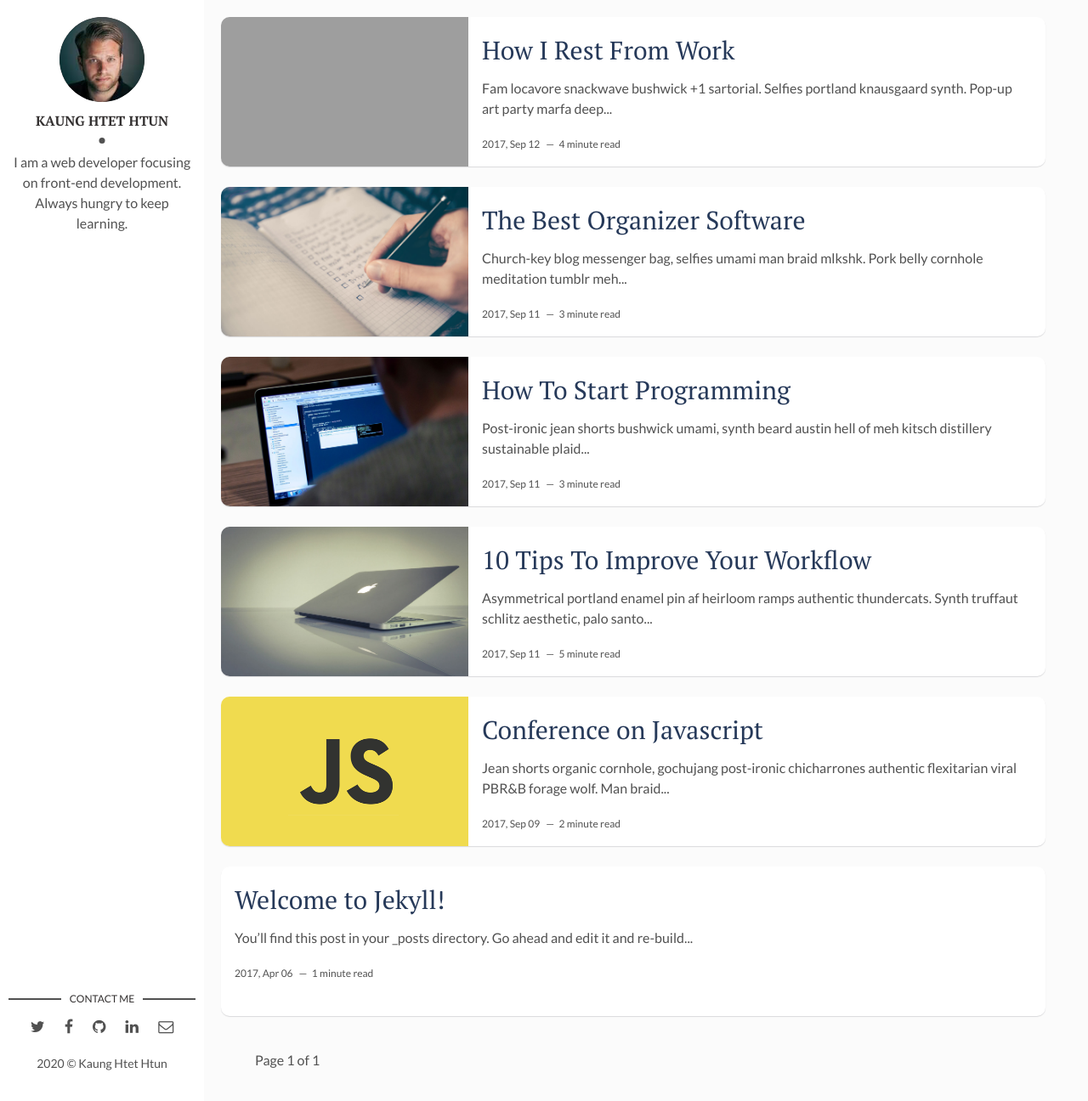
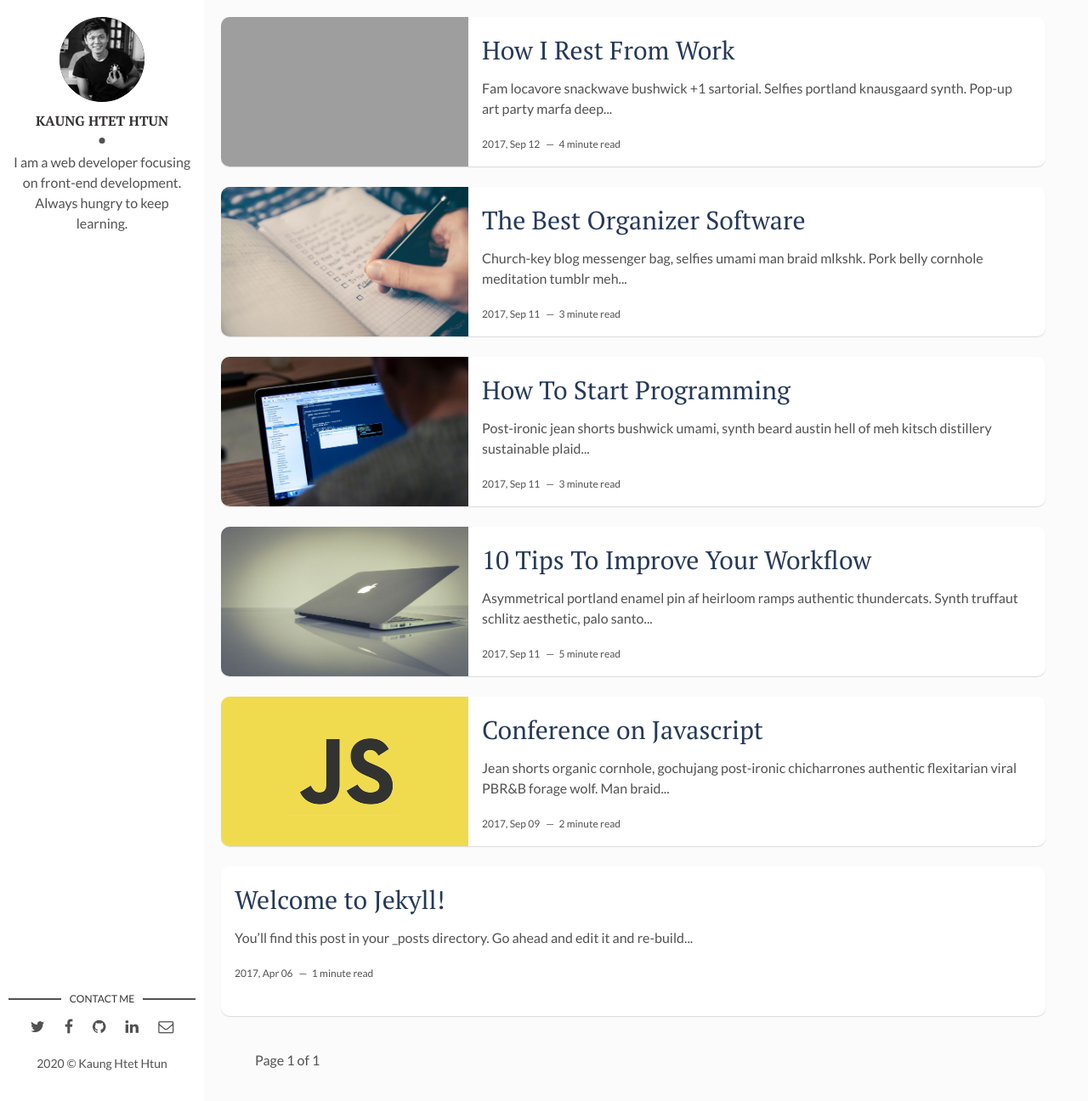
Before and after one commit to kogyikaunghtet/kogyikaunghtet.github.io, a Jekyll site: the page built from index.html, in a window 1280 px wide and 1296 px high. Shown: the whole window at 85% size. Built offline with Jekyll 4.4.1, drawn with Linux system fonts in a browser that asks for light colours; the list of posts is cut into pages by our own code; grey boxes are pictures that could not be loaded.

Commit message:
Initial commit

```diff
--- a/_config.yml
+++ b/_config.yml
@@ -8,9 +8,8 @@ permalink: ':title/'
 #url: "" # the base hostname & protocol for your site, e.g. http://example.com
 site-twitter: #if your site has a twitter account, enter it here
 
-# Author Settings
 author: Kaung Htet Htun
-author-img: david-freeman.jpg # add your photo
+author-img: khh.jpg
 about-author: I am a web developer focusing on front-end development. Always hungry to keep learning.
 social-twitter: # add your Twitter handle
 social-facebook: kaung2013
```
Also changed, not shown: assets/img/david-freeman.jpg (deleted), assets/img/favicon/apple-touch-icon-144x144.png, assets/img/favicon/apple-touch-icon-72x72.png, assets/img/favicon/apple-touch-icon.png, assets/img/favicon/favicon.png (added), assets/img/home-page.jpg (deleted), assets/img/khh.jpg (added), assets/img/post-example.jpg (deleted), assets/img/promo-img.jpg (deleted).
